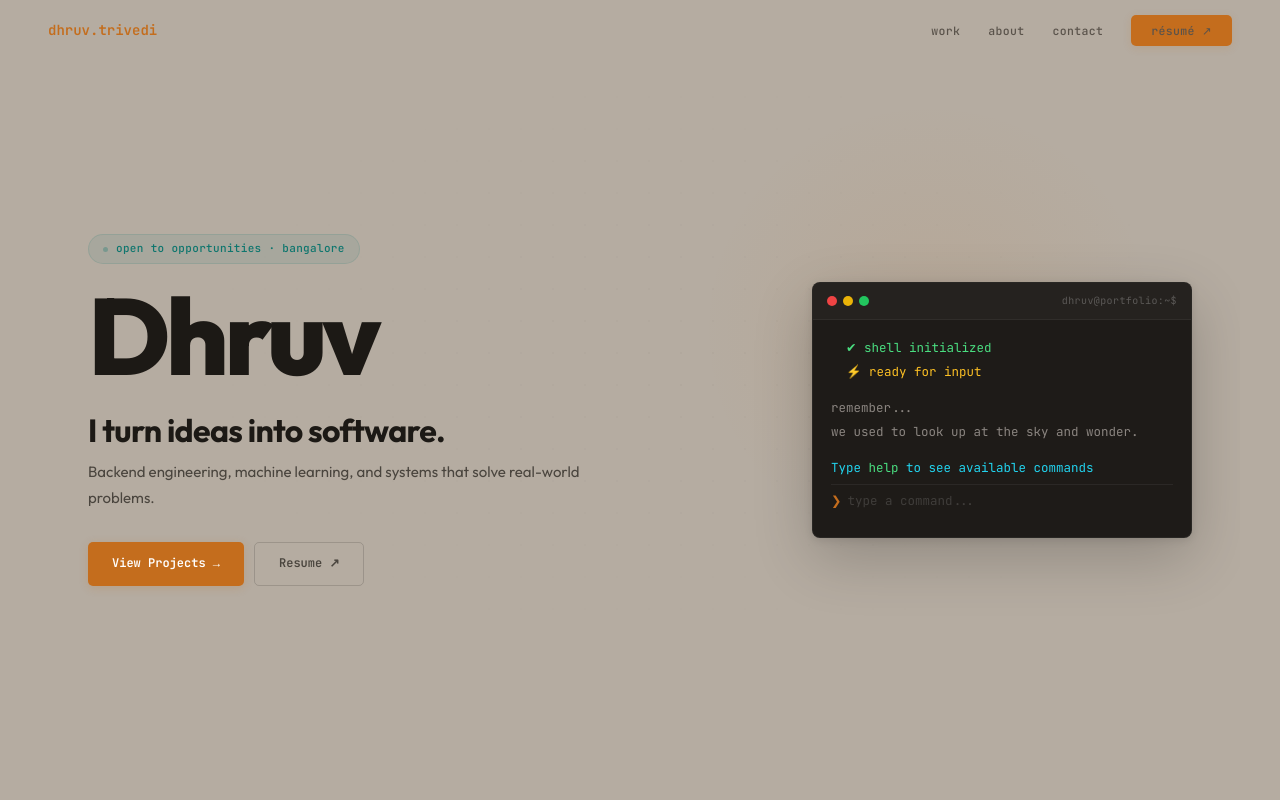
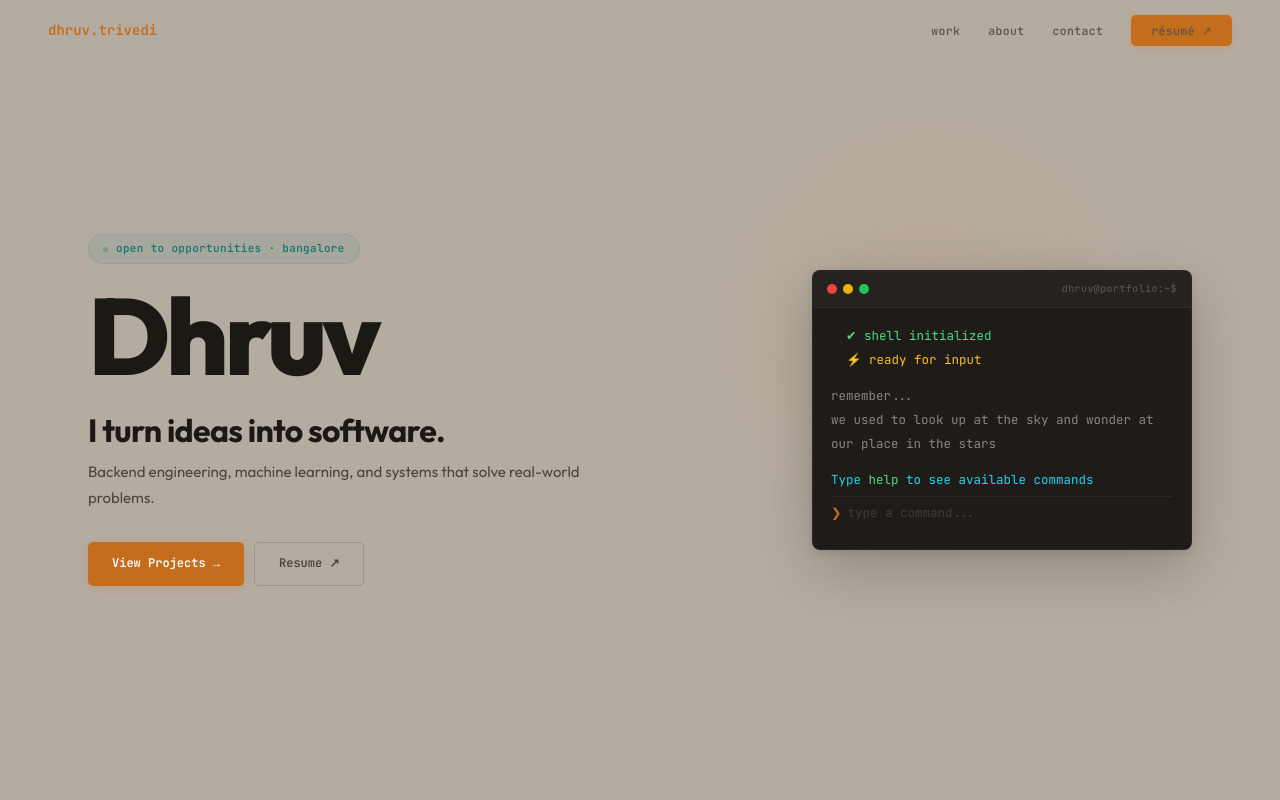
Before and after one commit to dhruv-0512/portfolio, a plain HTML site: page index.html in a window 1280 px wide. Shown: the top 800 px of the page. Drawn offline with Linux system fonts and the light colour scheme.

Commit message:
Update index.html

```diff
--- a/index.html
+++ b/index.html
@@ -1063,7 +1063,7 @@
       '<span class="y">  ⚡ ready for input</span>',
       '',
       '<span class="out">remember...</span>',
-      '<span class="out">we used to look up at the sky and wonder.</span>',
+      '<span class="out">we used to look up at the sky and wonder at our place in the stars</span>',
       ''
     ];
     function boot() {
```
